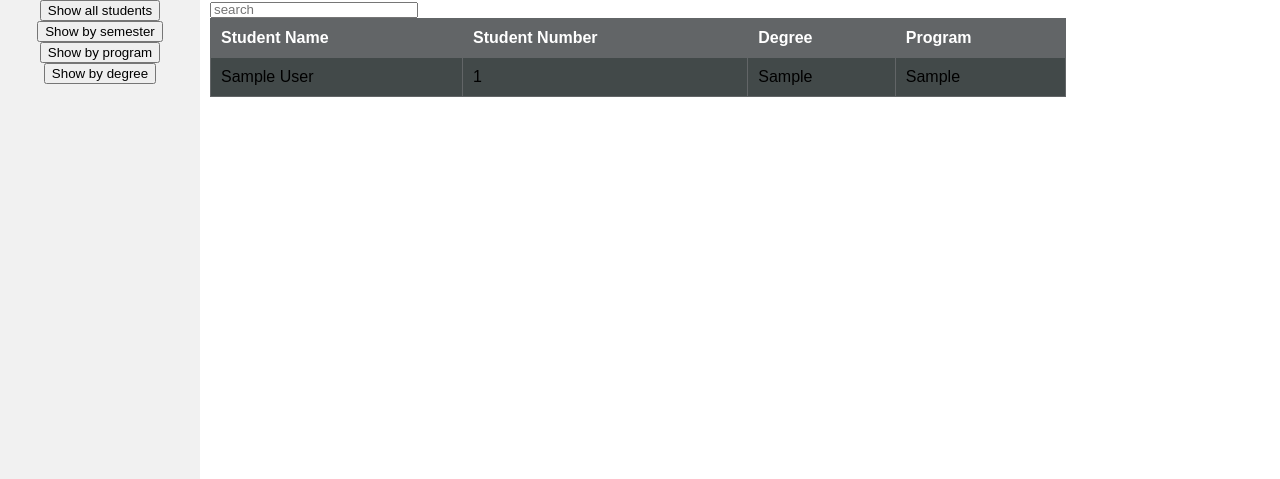
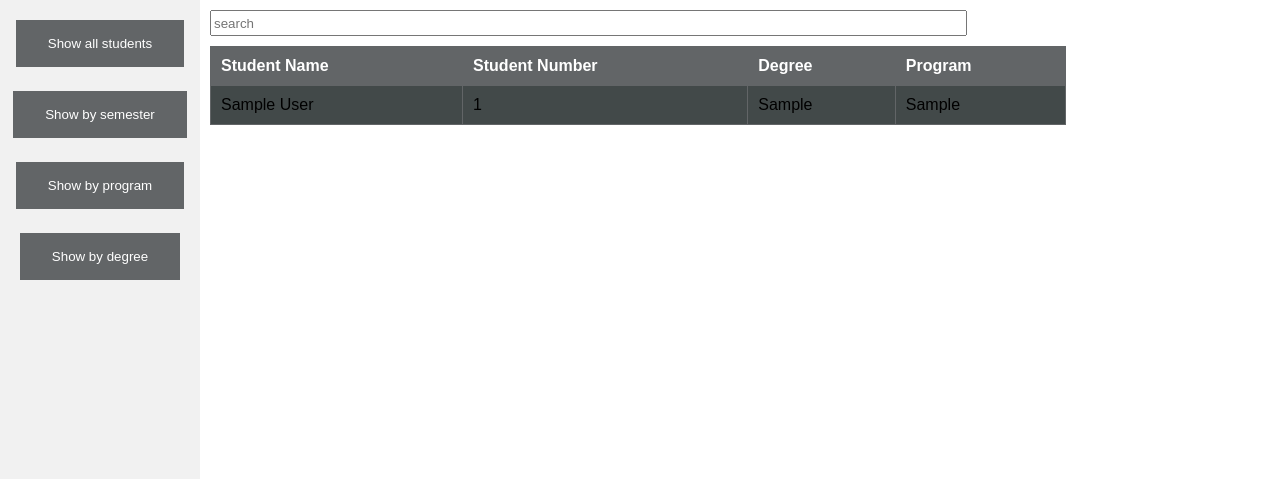
Before and after one commit to codemandias/Psych-student-database, a PHP site: page /databaseviewer.php in a window 1280 px wide. Shown: the part 116-595 px from the top of the page. Run offline with PHP 8.4, Linux system fonts and the light colour scheme; tables that the repository leaves empty hold one stand-in row (values such as "Sample post"); data that the repository does not hold is empty.

Commit message:
css updated

```diff
--- a/3691 website interface/css/styles.css
+++ b/3691 website interface/css/styles.css
@@ -14,6 +14,16 @@
     margin: 0 -20px;
     border-top: 1px solid #ba890c;
 }
+input[type=submit] {
+  background-color: #4CAF50;
+  border: none;
+  color: white;
+  padding: 16px 32px;
+  text-decoration: none;
+  margin: 4px 2px;
+  cursor: pointer;
+}
+
 
 .navbar_PageLinks {
     margin: 0;
@@ -67,10 +77,7 @@ h3 {
     position: absolute;
     margin-top: 200px;
 }
-#search{
-    width:200px;
-    height: 10px;
-}
+
 #admissionProfile {
     margin-left: 385px;
     position: absolute;
--- a/3691 website interface/databaseviewer.php
+++ b/3691 website interface/databaseviewer.php
@@ -7,14 +7,14 @@ require 'includes/header.php';
 <body>
     <div class="sidebar">
         <form method="post">
-            <input type="submit" name="show_all_student" value="Show all students" />
-            <input type="submit" name="show_by_semmester" value="Show by semester" />
-            <input type="submit" name="show_by_program" value="Show by program" />
-            <input type="submit" name="show_by_degree" value="Show by degree" />
+            <input type="submit" name="show_all_student" value="Show all students"style="background-color: #626567; border: none;color: white;padding: 16px 32px;text-decoration: none;margin: 4px 2px;cursor: pointer;margin-top:20px;" />
+            <input type="submit" name="show_by_semmester" value="Show by semester" style="background-color: #626567; border: none;color: white;padding: 16px 32px;text-decoration: none;margin: 4px 2px;cursor: pointer;margin-top:20px;"/>
+            <input type="submit" name="show_by_program" value="Show by program" style="background-color: #626567; border: none;color: white;padding: 16px 32px;text-decoration: none;margin: 4px 2px;cursor: pointer;margin-top:20px;"/>
+            <input type="submit" name="show_by_degree" value="Show by degree" style="background-color: #626567; border: none;color: white;padding: 16px 32px;text-decoration: none;margin: 4px 2px;cursor: pointer;margin-top:20px;"/>
         </form>
     </div>
     <div class="contentTable">
-        <input type="text" id="search" name="search" placeholder="search" required>
+        <input type="text" id="search" name="search" placeholder="search" style="width:70%; height:20px; margin-top:10px;margin-bottom: 10px;"required>
         <table class="mytable">
             <tr>
                 <th>Student Name</th>
```
